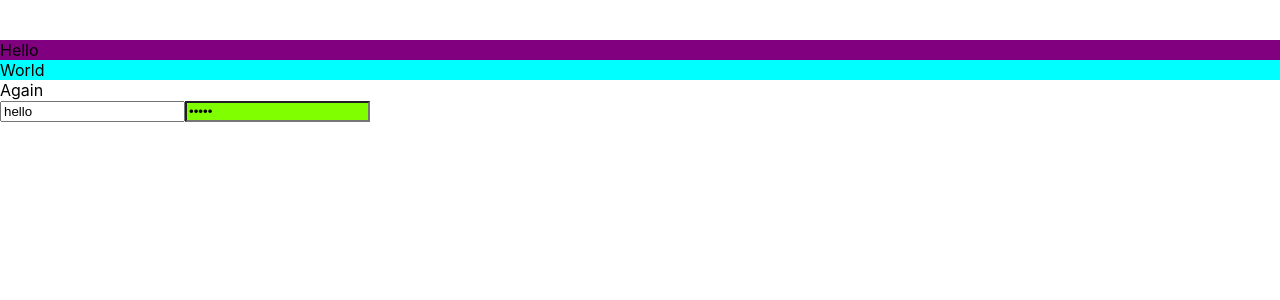
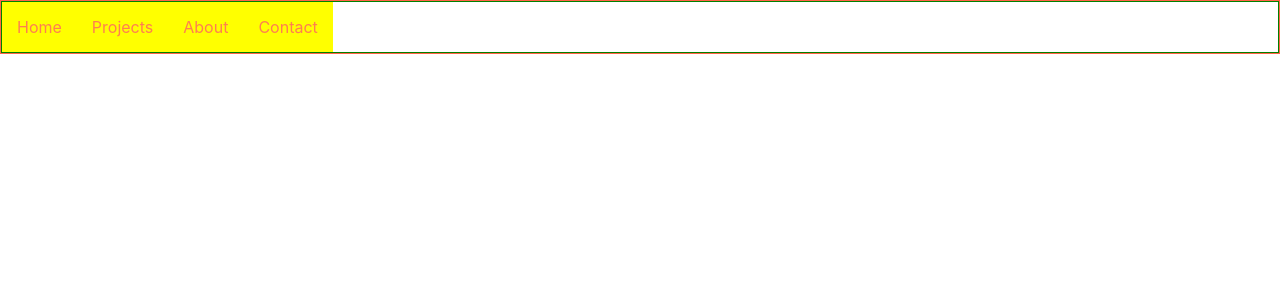
Before and after one commit to mar1n/csshtmlpractice, a React (Create React App) app: page / in a window 1280 px wide. Shown: the top 300 px of the page. Built offline with nearby package versions, Linux system fonts and the light colour scheme.

Commit message:
menu, mobile and desktop

```diff
--- /dev/null
+++ b/src/components/Menu/Menu.css
@@ -0,0 +1,27 @@
+.Menu {
+    border: 1px solid tomato;
+}
+.Menu-box{
+    display: none;
+    border: 1px solid green;
+    color: coral;
+}
+
+.Menu-box.is-open {
+    display: block;
+}
+
+.Menu-box-link {
+    background-color: yellow;
+    padding: 15px;
+}
+
+@media (min-width: 600px) {
+    .Menu-button {
+        display: none;
+    }
+
+    .Menu-box {
+        display: flex;
+    }
+}
--- /dev/null
+++ b/src/components/Menu/Menu.js
@@ -0,0 +1,19 @@
+import React, { useState } from "react";
+import "./Menu.css";
+
+const Menu = () => {
+  const [isOpen, setIsOpen] = useState(false);
+  return (
+    <div className="Menu">
+      <button className="Menu-button" onClick={() => setIsOpen(!isOpen)}>Menu</button>
+        <div className={`Menu-box ${isOpen ? 'is-open' : ''}`}>
+          <div className="Menu-box-link">Home</div>
+          <div className="Menu-box-link">Projects</div>
+          <div className="Menu-box-link">About</div>
+          <div className="Menu-box-link">Contact</div>
+        </div>
+    </div>
+  );
+};
+
+export default Menu;
--- a/src/index.js
+++ b/src/index.js
@@ -3,11 +3,12 @@ import ReactDOM from 'react-dom';
 import './index.css';
 import App from './App';
 import Specificity from './components/Specificity/Specificity'
+import Menu from './components/Menu/Menu';
 import * as serviceWorker from './serviceWorker';
 
 ReactDOM.render(
   <React.StrictMode>
-    <Specificity />
+    <Menu />
   </React.StrictMode>,
   document.getElementById('root')
 );
```
